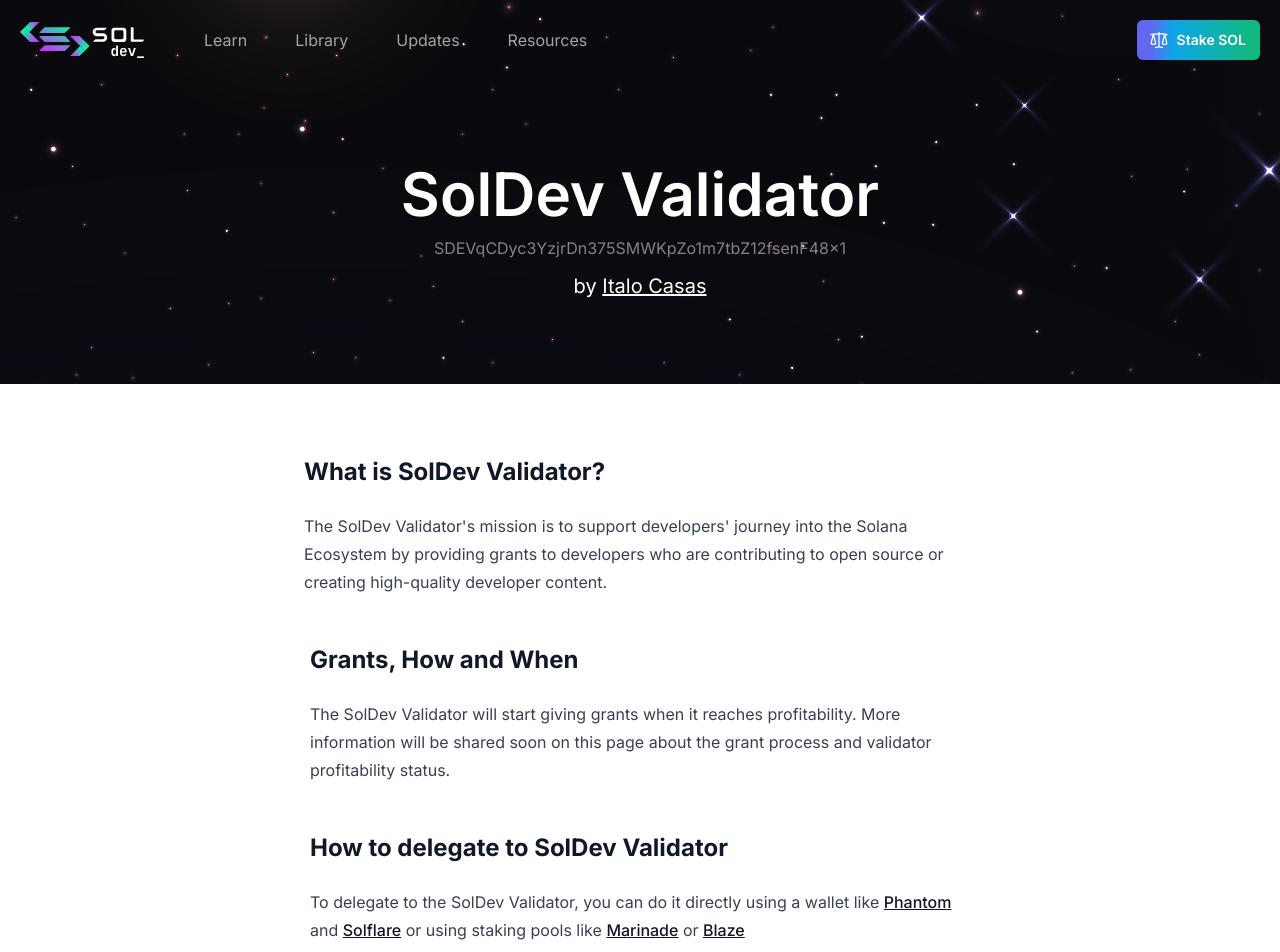
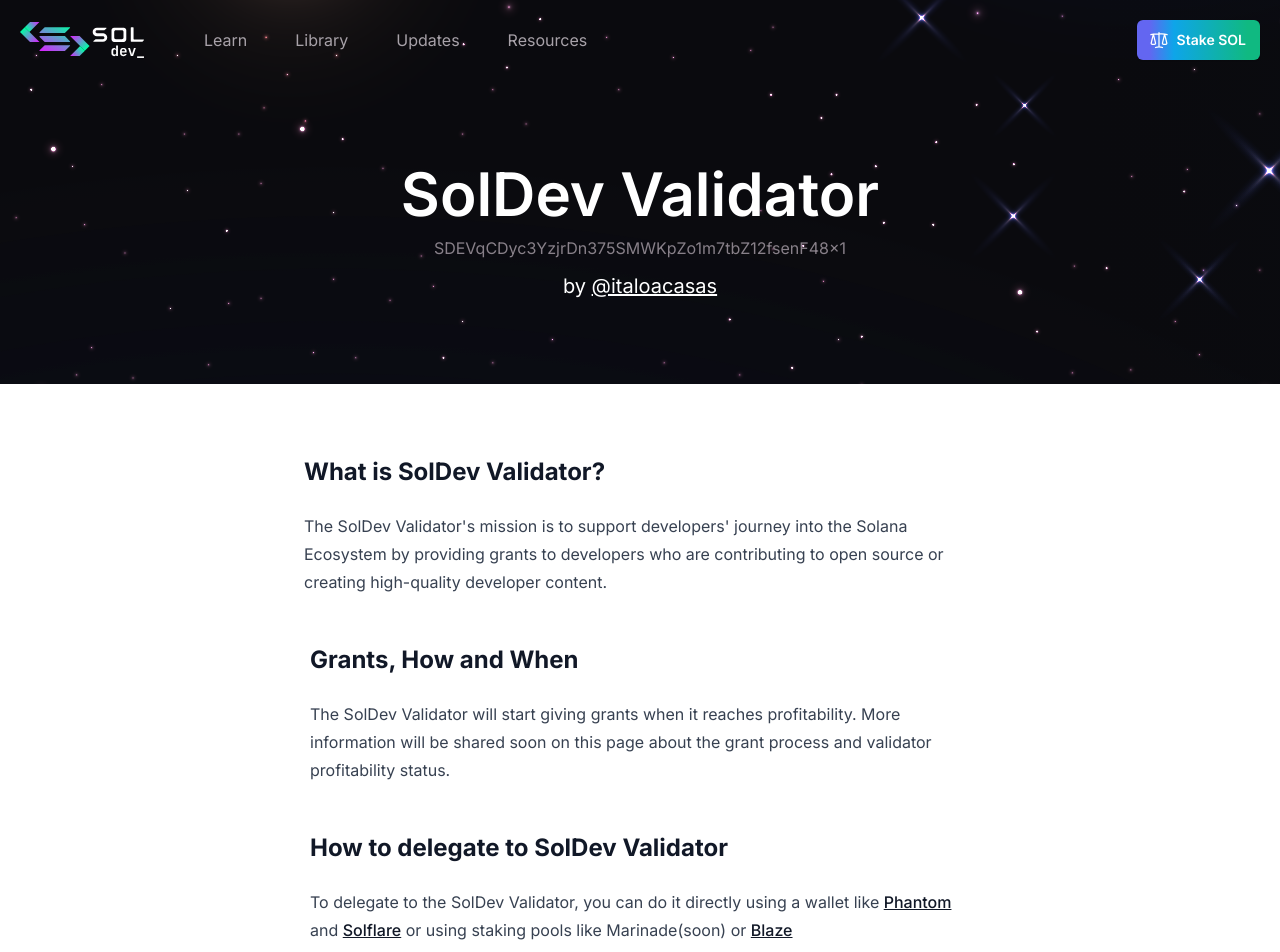
Before and after one commit to Tru3Bliss/solana-modern-ui, a Next.js app: page /validator in a window 1280 px wide. Shown: the top 952 px of the page. Built offline with nearby package versions, Linux system fonts and the light colour scheme.

Commit message:
small fix

```diff
--- a/src/pages/validator/index.tsx
+++ b/src/pages/validator/index.tsx
@@ -33,7 +33,7 @@ export default function Page() {
             target="_blank"
             rel="noreferrer"
           >
-            Italo Casas
+            @italoacasas
           </Link>
         </p>
       </PageHero>
@@ -72,14 +72,7 @@ export default function Page() {
               <Link target="_blank" href="https://solflare.com/access-wallet">
                 Solflare
               </Link>{' '}
-              or using staking pools like{' '}
-              <Link
-                target="_blank"
-                href="https://marinade.finance/app/stake/?input=SOL&stakeTo=9jYFwBfbjYmvasFbJyES9apLJDTkwtbgSDRWanHEvcRw"
-              >
-                Marinade
-              </Link>{' '}
-              or{' '}
+              or using staking pools like Marinade(soon) or{' '}
               <Link
                 target="_blank"
                 href="https://stake.solblaze.org/app/?validator=9jYFwBfbjYmvasFbJyES9apLJDTkwtbgSDRWanHEvcRw"
```
